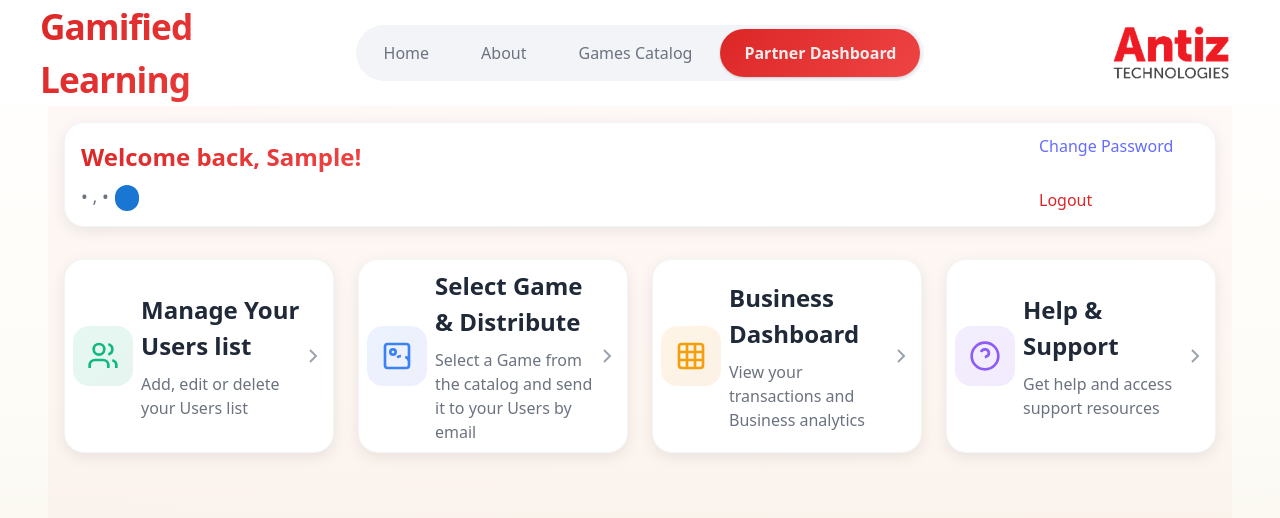
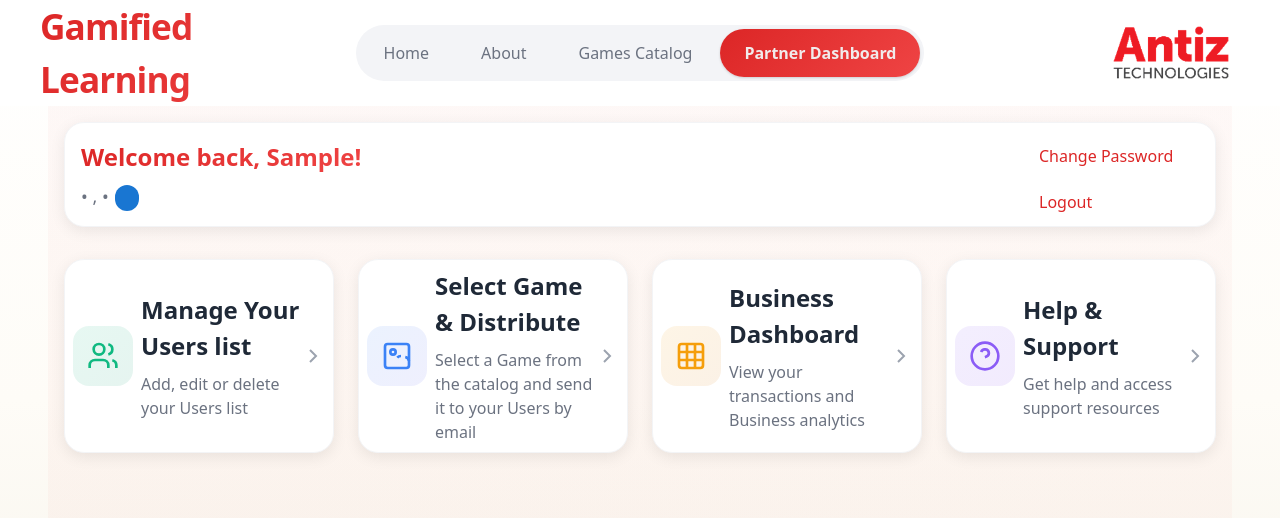
Before and after one commit to Prabhushapure/safety-saas-enterprise, a React (Vite) app: page /AWE-SaaS/partner/home in a window 1280 px wide. Shown: the top 518 px of the page. Built offline with nearby package versions, Linux system fonts and the light colour scheme; sample sign-in values are in the browser's storage.

Commit message:
change password color change

```diff
--- a/src/pages/partner/PartnerHome.css
+++ b/src/pages/partner/PartnerHome.css
@@ -50,31 +50,26 @@
 
 .account-menu {
   position: absolute;
-  top: -40px;           /* move upward */
+  top: -30px;           /* move upward */
   right: 0;
   min-width: 160px;
   display: flex;
   flex-direction: column;
-  gap: 24px;
+  gap: 18px;
 }
 
-/* .menu-item {
-  padding: 10px 14px;
-  background: white;
-  border: none;
-  text-align: left;
-  font-size: 16px;
-  cursor: pointer;
-  color: #111827;
-} */
+.menu-item {
+  color: #dc2626;
+}
 
 /* GAP between Change Password & Logout */
 .menu-item:not(.logout) {
-  margin-bottom: 6px;
+  margin-bottom: 4px;
 }
 
 .menu-item:hover {
   background: #f3f4f6;
+  color: #dc2626;
 }
 
 .menu-item.logout {
```
